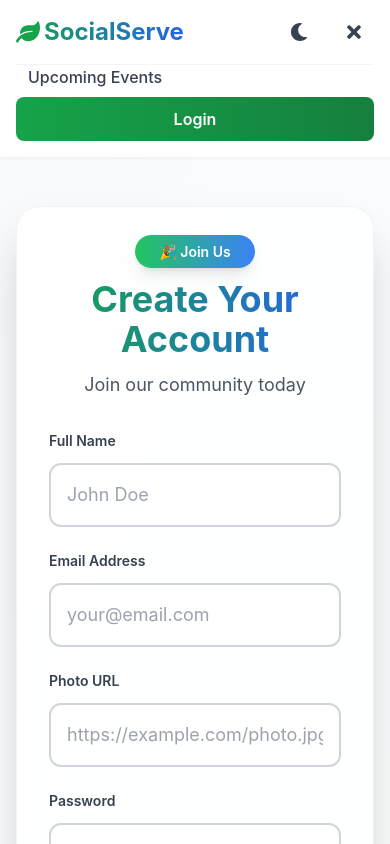
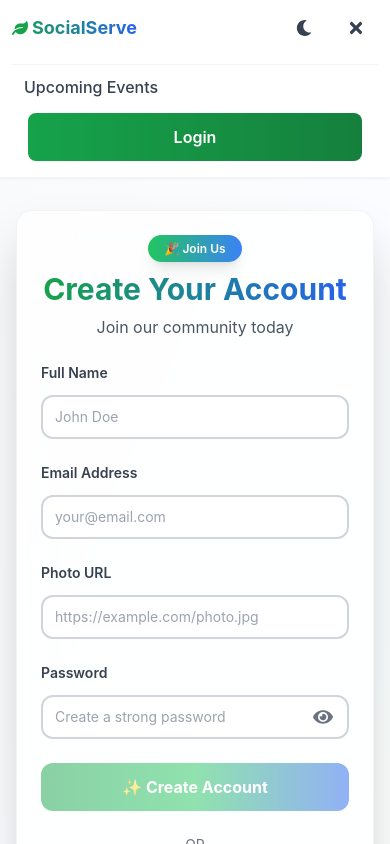
Before and after one commit to istiaq-71/social-events-client, a React (Vite) app: page /register in a window 390 px wide. Both pictures are taken after a click on the button 354 px from the left and 32 px from the top of the page. Shown: the top 844 px of the page. Built offline with nearby package versions, Linux system fonts and the light colour scheme; no server answers.

Commit message:
Enhance responsive design across all pages - Improved mobile, tablet, and desktop layouts - Added touch-friendly buttons (min 44px) - Better spacing and padding on all breakpoints - Responsive typography and grid layouts - Enhanced mobile menu and navigation - Optimized forms for mobile devices

```diff
--- a/src/components/Navbar.jsx
+++ b/src/components/Navbar.jsx
@@ -29,7 +29,7 @@ const Navbar = () => {
       <NavLink
         to="/upcoming-events"
         className={({ isActive }) =>
-          `px-3 py-2 rounded-lg font-medium transition-all ${
+          `px-3 sm:px-4 py-2.5 sm:py-3 rounded-lg font-medium transition-all min-h-[44px] flex items-center ${
             isActive
               ? 'bg-primary/10 text-primary'
               : 'text-gray-700 dark:text-gray-300 hover:bg-gray-100 dark:hover:bg-slate-800'
@@ -48,47 +48,50 @@ const Navbar = () => {
       animate={{ y: 0 }}
       className="bg-white/95 dark:bg-slate-900/95 backdrop-blur-lg shadow-sm sticky top-0 z-50 border-b border-gray-100 dark:border-slate-800"
     >
-      <div className="w-full max-w-7xl mx-auto px-4 md:px-8">
-        <div className="flex items-center justify-between h-16">
+      <div className="w-full max-w-7xl mx-auto px-3 sm:px-4 md:px-6 lg:px-8">
+        <div className="flex items-center justify-between h-14 sm:h-16">
           {/* Logo */}
-          <Link to="/" className="flex items-center space-x-2 group">
+          <Link to="/" className="flex items-center space-x-1 sm:space-x-2 group min-w-0 flex-shrink-0">
             <motion.div
               whileHover={{ scale: 1.1, rotate: 5 }}
-              className="text-2xl md:text-3xl font-bold bg-gradient-to-r from-green-600 to-blue-600 bg-clip-text text-transparent flex items-center space-x-1"
+              className="text-lg sm:text-xl md:text-2xl lg:text-3xl font-bold bg-gradient-to-r from-green-600 to-blue-600 bg-clip-text text-transparent flex items-center space-x-1"
             >
-              <FaLeaf className="text-green-600" />
-              <span>SocialServe</span>
+              <FaLeaf className="text-green-600 text-base sm:text-lg md:text-xl lg:text-2xl flex-shrink-0" />
+              <span className="hidden min-[375px]:inline truncate">SocialServe</span>
+              <span className="min-[375px]:hidden">SS</span>
             </motion.div>
           </Link>
 
           {/* Desktop Navigation */}
-          <div className="hidden md:flex items-center space-x-1">
+          <div className="hidden lg:flex items-center space-x-1">
             {navLinks}
           </div>
 
           {/* Right Side Actions */}
-          <div className="flex items-center space-x-4">
+          <div className="flex items-center space-x-2 sm:space-x-3 md:space-x-4">
             <button
               onClick={toggleTheme}
-              className="p-2.5 rounded-lg hover:bg-gray-100 dark:hover:bg-slate-800 transition-colors text-gray-700 dark:text-gray-300"
+              className="p-2 sm:p-2.5 rounded-lg hover:bg-gray-100 dark:hover:bg-slate-800 transition-colors text-gray-700 dark:text-gray-300 touch-manipulation min-w-[44px] min-h-[44px] flex items-center justify-center"
               title="Toggle theme"
+              aria-label="Toggle theme"
             >
-              {theme === 'light' ? <FaMoon className="text-lg" /> : <FaSun className="text-lg" />}
+              {theme === 'light' ? <FaMoon className="text-base sm:text-lg" /> : <FaSun className="text-base sm:text-lg" />}
             </button>
 
             {user ? (
-              <div className="flex items-center space-x-3">
+              <div className="flex items-center space-x-2 sm:space-x-3">
                 {/* Profile Picture with Dropdown */}
-                <div className="relative hidden md:block">
+                <div className="relative hidden lg:block">
                   <button
                     onClick={() => setIsDropdownOpen(!isDropdownOpen)}
-                    className="flex items-center space-x-2 focus:outline-none group"
+                    className="flex items-center space-x-2 focus:outline-none group touch-manipulation min-w-[44px] min-h-[44px]"
+                    aria-label="User menu"
                   >
                     <motion.img
                       whileHover={{ scale: 1.1 }}
                       src={user.photoURL || 'https://via.placeholder.com/40'}
                       alt={user.displayName}
-                      className="w-10 h-10 rounded-full border-2 border-primary object-cover"
+                      className="w-9 h-9 sm:w-10 sm:h-10 rounded-full border-2 border-primary object-cover"
                       title={user.displayName}
                     />
                   </button>
@@ -107,21 +110,21 @@ const Navbar = () => {
                       <Link
                         to="/create-event"
                         onClick={() => setIsDropdownOpen(false)}
-                        className="block px-4 py-2.5 hover:bg-gray-50 dark:hover:bg-slate-700 text-gray-700 dark:text-gray-300 transition-colors"
+                        className="block px-4 py-2.5 hover:bg-gray-50 dark:hover:bg-slate-700 text-gray-700 dark:text-gray-300 transition-colors min-h-[44px] flex items-center"
                       >
                         ➕ Create Event
                       </Link>
                       <Link
                         to="/manage-events"
                         onClick={() => setIsDropdownOpen(false)}
-                        className="block px-4 py-2.5 hover:bg-gray-50 dark:hover:bg-slate-700 text-gray-700 dark:text-gray-300 transition-colors"
+                        className="block px-4 py-2.5 hover:bg-gray-50 dark:hover:bg-slate-700 text-gray-700 dark:text-gray-300 transition-colors min-h-[44px] flex items-center"
                       >
                         📋 Manage Events
                       </Link>
                       <Link
                         to="/joined-events"
                         onClick={() => setIsDropdownOpen(false)}
-                        className="block px-4 py-2.5 hover:bg-gray-50 dark:hover:bg-slate-700 text-gray-700 dark:text-gray-300 transition-colors"
+                        className="block px-4 py-2.5 hover:bg-gray-50 dark:hover:bg-slate-700 text-gray-700 dark:text-gray-300 transition-colors min-h-[44px] flex items-center"
                       >
                         ✓ Joined Events
                       </Link>
@@ -134,19 +137,20 @@ const Navbar = () => {
                   whileHover={{ scale: 1.05 }}
                   whileTap={{ scale: 0.95 }}
                   onClick={handleLogout}
-                  className="hidden md:flex items-center gap-2 bg-red-600 hover:bg-red-700 text-white px-4 py-2 rounded-lg font-semibold shadow-lg transition-all"
+                  className="hidden lg:flex items-center gap-2 bg-red-600 hover:bg-red-700 text-white px-3 sm:px-4 py-2 rounded-lg font-semibold shadow-lg transition-all text-sm sm:text-base touch-manipulation min-h-[44px]"
                   title="Logout"
+                  aria-label="Logout"
                 >
-                  <FaSignOutAlt />
-                  <span>Logout</span>
+                  <FaSignOutAlt className="text-sm sm:text-base" />
+                  <span className="hidden xl:inline">Logout</span>
                 </motion.button>
               </div>
             ) : (
-              <Link to="/login" className="hidden md:block">
+              <Link to="/login" className="hidden lg:block">
                 <motion.button
                   whileHover={{ scale: 1.05 }}
                   whileTap={{ scale: 0.95 }}
-                  className="bg-gradient-to-r from-green-600 to-green-700 text-white px-6 py-2.5 rounded-lg font-semibold hover:shadow-lg transition-all"
+                  className="bg-gradient-to-r from-green-600 to-green-700 text-white px-4 sm:px-6 py-2 sm:py-2.5 rounded-lg font-semibold hover:shadow-lg transition-all text-sm sm:text-base touch-manipulation min-h-[44px]"
                 >
                   Login
                 </motion.button>
@@ -156,9 +160,11 @@ const Navbar = () => {
             {/* Mobile Menu Button */}
             <button
               onClick={() => setIsMenuOpen(!isMenuOpen)}
-              className="md:hidden p-2.5 rounded-lg hover:bg-gray-100 dark:hover:bg-slate-800 text-gray-700 dark:text-gray-300"
+              className="lg:hidden p-2 sm:p-2.5 rounded-lg hover:bg-gray-100 dark:hover:bg-slate-800 text-gray-700 dark:text-gray-300 touch-manipulation min-w-[44px] min-h-[44px] flex items-center justify-center"
+              aria-label="Toggle menu"
+              aria-expanded={isMenuOpen}
             >
-              {isMenuOpen ? <FaTimes className="text-xl" /> : <FaBars className="text-xl" />}
+              {isMenuOpen ? <FaTimes className="text-lg sm:text-xl" /> : <FaBars className="text-lg sm:text-xl" />}
             </button>
           </div>
         </div>
@@ -169,53 +175,53 @@ const Navbar = () => {
             initial={{ opacity: 0, height: 0 }}
             animate={{ opacity: 1, height: 'auto' }}
             exit={{ opacity: 0, height: 0 }}
-            className="md:hidden pb-4 space-y-2 border-t border-gray-100 dark:border-slate-800"
+            className="lg:hidden pb-4 space-y-1 border-t border-gray-100 dark:border-slate-800 mt-2"
           >
             {navLinks}
             {user ? (
               <>
-                <div className="flex items-center space-x-3 py-3 px-3">
+                <div className="flex items-center space-x-3 py-3 px-3 border-t border-gray-100 dark:border-slate-800 mt-2">
                   <img
                     src={user.photoURL || 'https://via.placeholder.com/40'}
                     alt={user.displayName}
-                    className="w-10 h-10 rounded-full border-2 border-primary object-cover"
+                    className="w-10 h-10 rounded-full border-2 border-primary object-cover flex-shrink-0"
                   />
-                  <div>
-                    <p className="font-semibold text-gray-900 dark:text-white">{user.displayName}</p>
-                    <p className="text-xs text-gray-500 dark:text-gray-400">{user.email}</p>
+                  <div className="min-w-0 flex-1">
+                    <p className="font-semibold text-gray-900 dark:text-white truncate text-sm sm:text-base">{user.displayName}</p>
+                    <p className="text-xs text-gray-500 dark:text-gray-400 truncate">{user.email}</p>
                   </div>
                 </div>
                 <Link
                   to="/create-event"
                   onClick={() => setIsMenuOpen(false)}
-                  className="block px-3 py-2 rounded-lg hover:bg-gray-100 dark:hover:bg-slate-800 text-gray-700 dark:text-gray-300"
+                  className="block px-4 py-3 rounded-lg hover:bg-gray-100 dark:hover:bg-slate-800 text-gray-700 dark:text-gray-300 transition-colors min-h-[44px] flex items-center"
                 >
                   ➕ Create Event
                 </Link>
                 <Link
                   to="/manage-events"
                   onClick={() => setIsMenuOpen(false)}
-                  className="block px-3 py-2 rounded-lg hover:bg-gray-100 dark:hover:bg-slate-800 text-gray-700 dark:text-gray-300"
+                  className="block px-4 py-3 rounded-lg hover:bg-gray-100 dark:hover:bg-slate-800 text-gray-700 dark:text-gray-300 transition-colors min-h-[44px] flex items-center"
                 >
                   📋 Manage Events
                 </Link>
                 <Link
                   to="/joined-events"
                   onClick={() => setIsMenuOpen(false)}
-                  className="block px-3 py-2 rounded-lg hover:bg-gray-100 dark:hover:bg-slate-800 text-gray-700 dark:text-gray-300"
+                  className="block px-4 py-3 rounded-lg hover:bg-gray-100 dark:hover:bg-slate-800 text-gray-700 dark:text-gray-300 transition-colors min-h-[44px] flex items-center"
                 >
                   ✓ Joined Events
                 </Link>
                 <button
                   onClick={handleLogout}
-                  className="block w-full text-left px-3 py-2 rounded-lg hover:bg-red-50 dark:hover:bg-red-900/20 text-red-600 dark:text-red-400"
+                  className="block w-full text-left px-4 py-3 rounded-lg hover:bg-red-50 dark:hover:bg-red-900/20 text-red-600 dark:text-red-400 transition-colors min-h-[44px] flex items-center"
                 >
                   🚪 Logout
                 </button>
               </>
             ) : (
-              <Link to="/login" onClick={() => setIsMenuOpen(false)} className="block">
-                <button className="w-full bg-gradient-to-r from-green-600 to-green-700 text-white px-4 py-2.5 rounded-lg font-semibold">
+              <Link to="/login" onClick={() => setIsMenuOpen(false)} className="block px-4 mt-2">
+                <button className="w-full bg-gradient-to-r from-green-600 to-green-700 text-white px-4 py-3 rounded-lg font-semibold min-h-[44px] touch-manipulation">
                   Login
                 </button>
               </Link>
--- a/src/pages/Register.jsx
+++ b/src/pages/Register.jsx
@@ -144,27 +144,27 @@ const Register = () => {
   );
 
   return (
-    <div className="min-h-screen flex items-center justify-center py-12 px-4 bg-gradient-to-br from-gray-50 via-blue-50/30 to-green-50/30 dark:from-slate-900 dark:via-slate-800 dark:to-slate-900">
+    <div className="min-h-screen flex items-center justify-center py-8 sm:py-12 px-4 sm:px-6 bg-gradient-to-br from-gray-50 via-blue-50/30 to-green-50/30 dark:from-slate-900 dark:via-slate-800 dark:to-slate-900">
       <motion.div
         initial={{ opacity: 0, y: 50, scale: 0.95 }}
         animate={{ opacity: 1, y: 0, scale: 1 }}
-        className="max-w-md w-full bg-white/80 dark:bg-slate-900/80 backdrop-blur-xl rounded-3xl shadow-2xl p-8 md:p-10 border border-gray-200/50 dark:border-slate-700/50"
+        className="max-w-md w-full bg-white/80 dark:bg-slate-900/80 backdrop-blur-xl rounded-2xl sm:rounded-3xl shadow-2xl p-6 sm:p-8 md:p-10 border border-gray-200/50 dark:border-slate-700/50"
       >
         <motion.div
           initial={{ y: -20, opacity: 0 }}
           animate={{ y: 0, opacity: 1 }}
           transition={{ delay: 0.1 }}
-          className="text-center mb-8"
+          className="text-center mb-6 sm:mb-8"
         >
-          <div className="inline-block mb-4">
-            <span className="bg-gradient-to-r from-green-500 to-blue-500 text-white px-6 py-2 rounded-full text-sm font-semibold shadow-lg">
+          <div className="inline-block mb-3 sm:mb-4">
+            <span className="bg-gradient-to-r from-green-500 to-blue-500 text-white px-4 sm:px-6 py-1.5 sm:py-2 rounded-full text-xs sm:text-sm font-semibold shadow-lg">
               🎉 Join Us
             </span>
           </div>
-          <h2 className="text-4xl md:text-5xl font-bold mb-3 bg-gradient-to-r from-green-600 to-blue-600 bg-clip-text text-transparent">
+          <h2 className="text-3xl sm:text-4xl md:text-5xl font-bold mb-2 sm:mb-3 bg-gradient-to-r from-green-600 to-blue-600 bg-clip-text text-transparent">
             Create Your Account
           </h2>
-          <p className="text-gray-600 dark:text-gray-300 text-lg">Join our community today</p>
+          <p className="text-gray-600 dark:text-gray-300 text-base sm:text-lg">Join our community today</p>
         </motion.div>
 
         <form onSubmit={handleSubmit} className="space-y-6">
@@ -175,11 +175,11 @@ const Register = () => {
               name="name"
               value={formData.name}
               onChange={handleChange}
-              className={`w-full px-4 py-4 rounded-xl border-2 transition-all focus:outline-none focus:ring-2 focus:ring-green-500/20 ${
+              className={`w-full px-3 sm:px-4 py-2.5 sm:py-3 md:py-4 rounded-xl border-2 transition-all focus:outline-none focus:ring-2 focus:ring-green-500/20 text-sm sm:text-base md:text-lg min-h-[44px] ${
                 errors.name
                   ? 'border-red-500 focus:border-red-500 dark:border-red-500'
                   : 'border-gray-300 dark:border-slate-600 focus:border-green-500 dark:focus:border-green-500'
-              } dark:bg-slate-800/50 text-lg`}
+              } dark:bg-slate-800/50`}
               placeholder="John Doe"
             />
             {errors.name && <p className="text-red-500 text-sm mt-2 flex items-center gap-1">
@@ -194,11 +194,11 @@ const Register = () => {
               name="email"
               value={formData.email}
               onChange={handleChange}
-              className={`w-full px-4 py-4 rounded-xl border-2 transition-all focus:outline-none focus:ring-2 focus:ring-green-500/20 ${
+              className={`w-full px-3 sm:px-4 py-2.5 sm:py-3 md:py-4 rounded-xl border-2 transition-all focus:outline-none focus:ring-2 focus:ring-green-500/20 text-sm sm:text-base md:text-lg min-h-[44px] ${
                 errors.email
                   ? 'border-red-500 focus:border-red-500 dark:border-red-500'
                   : 'border-gray-300 dark:border-slate-600 focus:border-green-500 dark:focus:border-green-500'
-              } dark:bg-slate-800/50 text-lg`}
+              } dark:bg-slate-800/50`}
               placeholder="your@email.com"
             />
             {errors.email && <p className="text-red-500 text-sm mt-2 flex items-center gap-1">
@@ -213,11 +213,11 @@ const Register = () => {
               name="photoURL"
               value={formData.photoURL}
               onChange={handleChange}
-              className={`w-full px-4 py-4 rounded-xl border-2 transition-all focus:outline-none focus:ring-2 focus:ring-green-500/20 ${
+              className={`w-full px-3 sm:px-4 py-2.5 sm:py-3 md:py-4 rounded-xl border-2 transition-all focus:outline-none focus:ring-2 focus:ring-green-500/20 text-sm sm:text-base md:text-lg min-h-[44px] ${
                 errors.photoURL
                   ? 'border-red-500 focus:border-red-500 dark:border-red-500'
                   : 'border-gray-300 dark:border-slate-600 focus:border-green-500 dark:focus:border-green-500'
-              } dark:bg-slate-800/50 text-lg`}
+              } dark:bg-slate-800/50`}
               placeholder="https://example.com/photo.jpg"
             />
             {errors.photoURL && <p className="text-red-500 text-sm mt-2 flex items-center gap-1">
@@ -233,11 +233,11 @@ const Register = () => {
                 name="password"
                 value={formData.password}
                 onChange={handleChange}
-                className={`w-full px-4 py-4 rounded-xl border-2 transition-all focus:outline-none focus:ring-2 focus:ring-green-500/20 ${
+                className={`w-full px-3 sm:px-4 py-2.5 sm:py-3 md:py-4 rounded-xl border-2 transition-all focus:outline-none focus:ring-2 focus:ring-green-500/20 text-sm sm:text-base md:text-lg min-h-[44px] pr-10 sm:pr-12 ${
                   errors.password
                     ? 'border-red-500 focus:border-red-500 dark:border-red-500'
                     : 'border-gray-300 dark:border-slate-600 focus:border-green-500 dark:focus:border-green-500'
-                } dark:bg-slate-800/50 text-lg pr-12`}
+                } dark:bg-slate-800/50`}
                 placeholder="Create a strong password"
               />
               <button
@@ -266,7 +266,7 @@ const Register = () => {
             whileTap={{ scale: 0.98 }}
             type="submit"
             disabled={isLoading || !isPasswordValid}
-            className="w-full bg-gradient-to-r from-green-600 via-green-500 to-blue-600 text-white py-4 rounded-xl font-bold hover:shadow-2xl transition-all disabled:opacity-50 disabled:cursor-not-allowed text-lg relative overflow-hidden group"
+            className="w-full bg-gradient-to-r from-green-600 via-green-500 to-blue-600 text-white py-3 sm:py-4 rounded-xl font-bold hover:shadow-2xl transition-all disabled:opacity-50 disabled:cursor-not-allowed text-base sm:text-lg min-h-[44px] touch-manipulation relative overflow-hidden group"
           >
             <span className="relative z-10 flex items-center justify-center gap-2">
               {isLoading ? (
@@ -302,7 +302,7 @@ const Register = () => {
           whileTap={{ scale: 0.98 }}
           onClick={handleGoogleSignIn}
           disabled={isLoading}
-          className="w-full flex items-center justify-center space-x-3 bg-white/80 dark:bg-slate-800/80 backdrop-blur-sm border-2 border-gray-300 dark:border-slate-600 py-4 rounded-xl font-semibold hover:bg-gray-50 dark:hover:bg-slate-700 transition-all disabled:opacity-50 text-lg shadow-lg"
+          className="w-full flex items-center justify-center space-x-2 sm:space-x-3 bg-white/80 dark:bg-slate-800/80 backdrop-blur-sm border-2 border-gray-300 dark:border-slate-600 py-3 sm:py-4 rounded-xl font-semibold hover:bg-gray-50 dark:hover:bg-slate-700 transition-all disabled:opacity-50 text-base sm:text-lg shadow-lg min-h-[44px] touch-manipulation"
         >
           <FaGoogle className="text-red-500 text-xl" />
           <span>Sign up with Google</span>
```
Also changed, not shown: src/pages/CreateEvent.jsx (+7 -7 lines), src/pages/EventDetails.jsx (+6 -6 lines), src/pages/Home.jsx (+16 -16 lines), src/pages/JoinedEvents.jsx (+9 -9 lines), src/pages/Login.jsx (+7 -7 lines), src/pages/ManageEvents.jsx (+9 -9 lines), src/pages/UpcomingEvents.jsx (+8 -8 lines), 1 other file (tests, documents, lock files or other folders).
